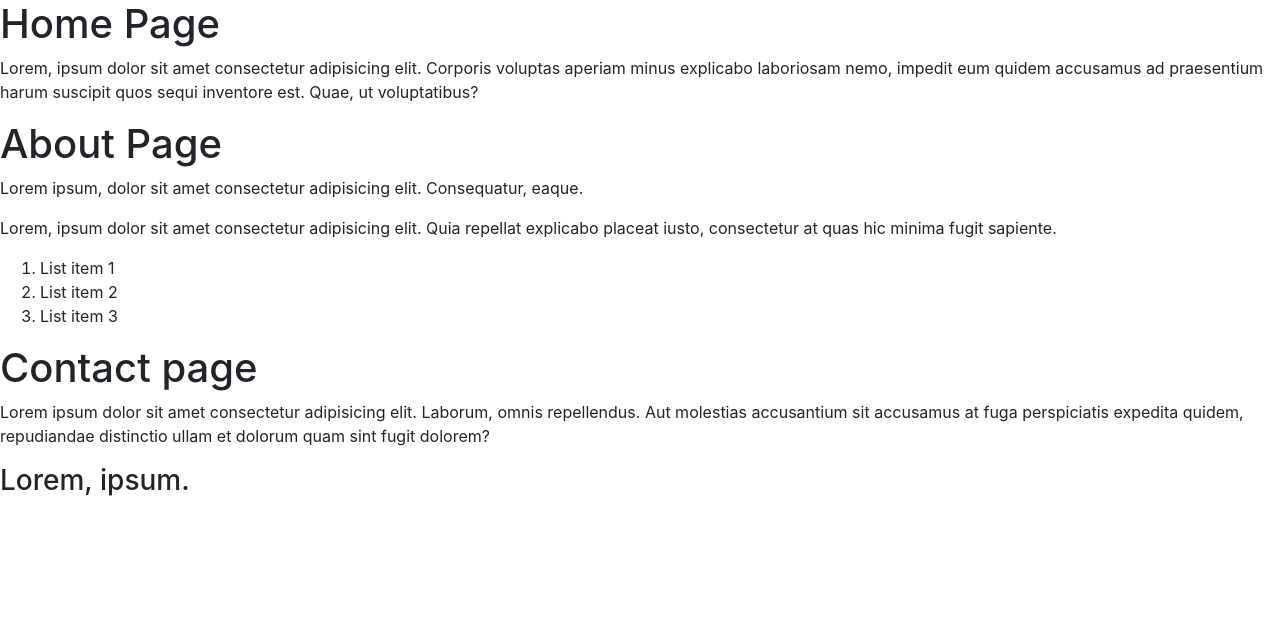
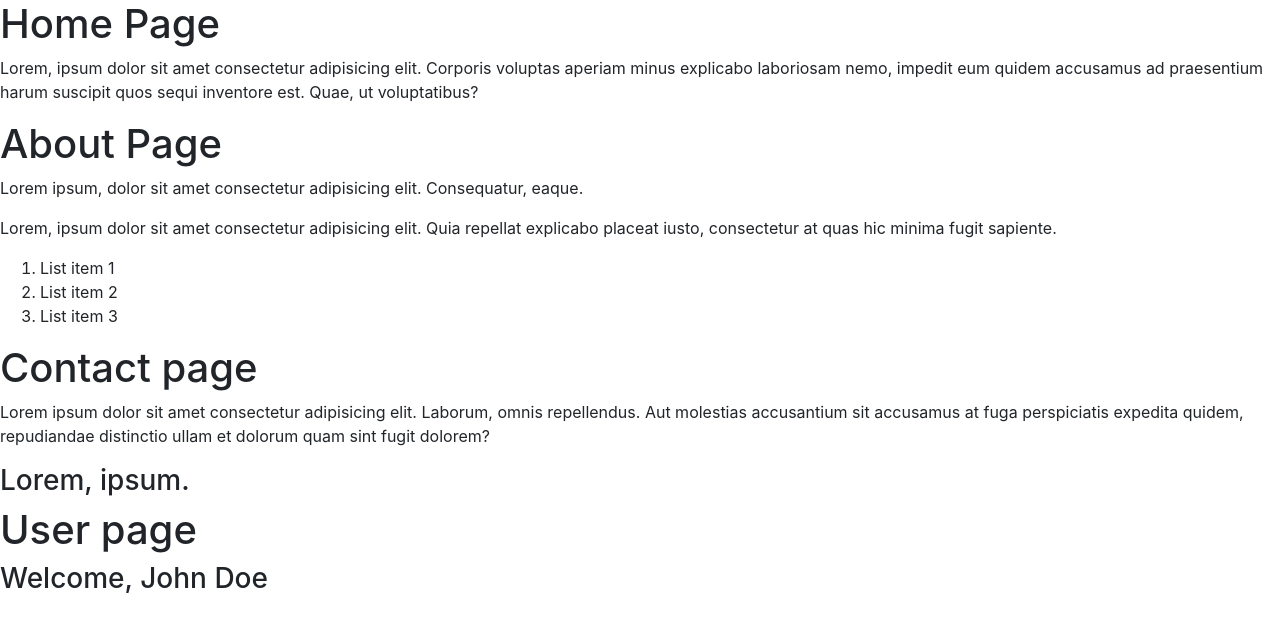
Before and after one commit to shirkeamy/October2024Batch, a React (Create React App) app in the folder react-test/my-app/: page / in a window 1280 px wide. Shown: the top 632 px of the page. Built offline with nearby package versions, Linux system fonts and the light colour scheme.

Commit message:
Add function component 2 - using React.FC with props

```diff
--- a/react-test/my-app/src/App.tsx
+++ b/react-test/my-app/src/App.tsx
@@ -4,6 +4,7 @@ import './App.css';
 import Home from './Pages/Home';
 import About from './Pages/About';
 import Contact from './Pages/Contact';
+import User from './Pages/User';
 
 function App() {
   return (
@@ -11,6 +12,7 @@ function App() {
       <Home />
       <About />
       <Contact />
+      <User userName='John Doe' />
     </>
   );
 }
--- /dev/null
+++ b/react-test/my-app/src/Pages/User.tsx
@@ -0,0 +1,19 @@
+import React from "react";
+
+interface IUserProps {
+    userName: string;
+}
+
+const User: React.FC<IUserProps> = (props: IUserProps) => {
+
+    const { userName }: IUserProps = props;
+
+    return (
+        <>
+            <h1>User page</h1>
+            <h3>Welcome, {userName}</h3>
+        </>
+    )
+}
+
+export default User;
```
